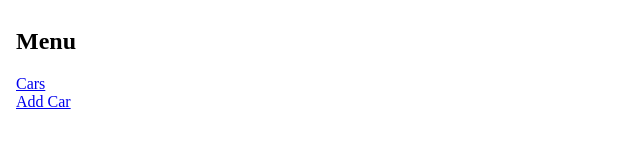
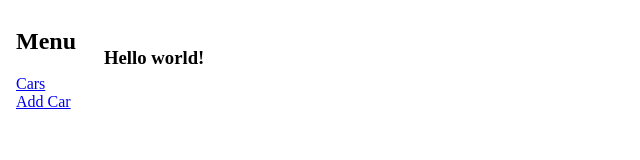
Before and after one commit to uerbzr/cicd, an Angular app: page / in a window 1280 px wide. Shown: the top 160 px of the page, without its empty margins (0-640 px from the left). Built offline with nearby package versions, Linux system fonts and the light colour scheme.

Commit message:
updated with hello world change

```diff
--- a/src/app/app.component.html
+++ b/src/app/app.component.html
@@ -1,4 +1,5 @@
 <app-menu></app-menu>
 <div class="page">
+  <h3>Hello world!</h3>
   <router-outlet></router-outlet>
 </div>
```
